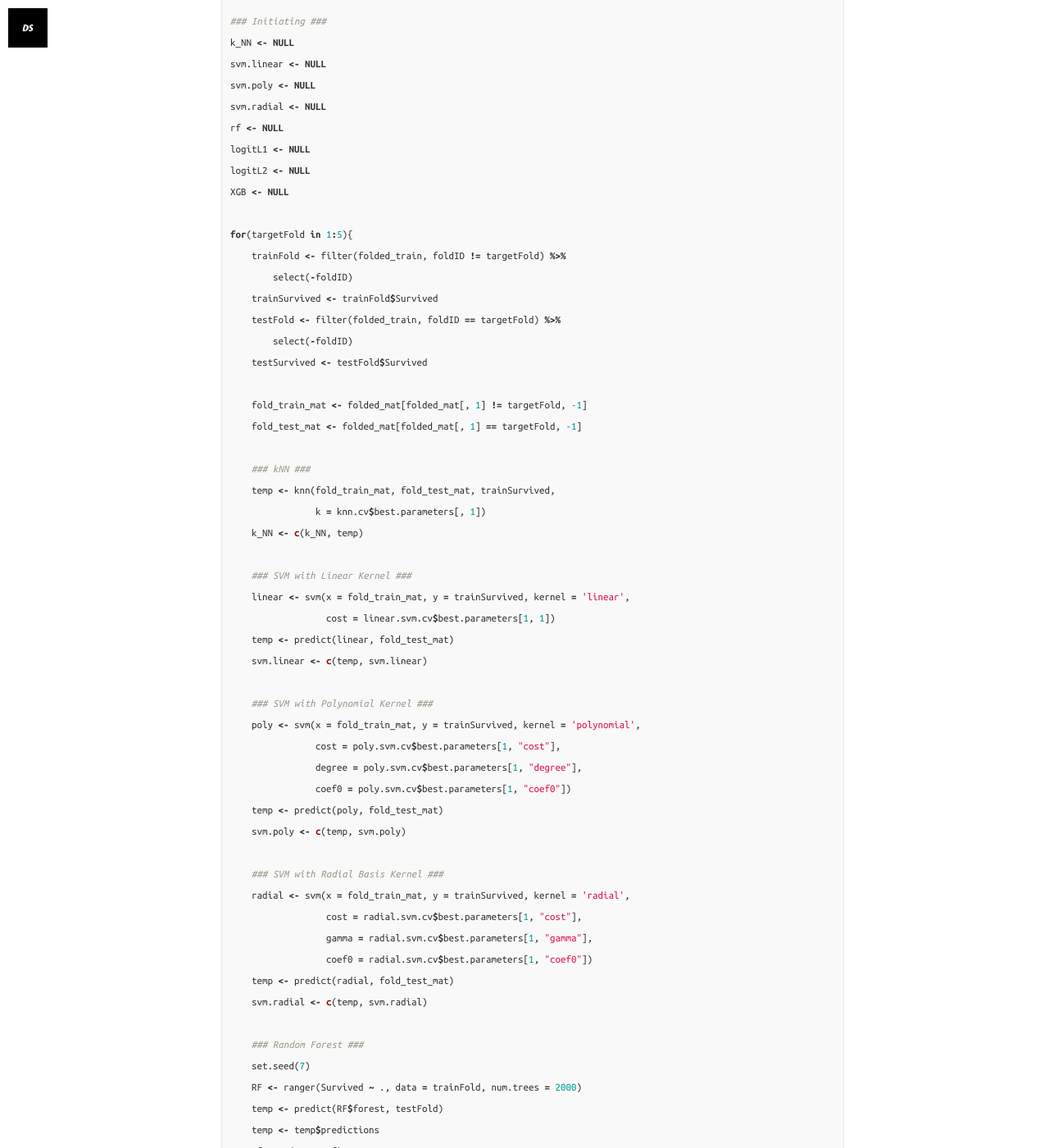
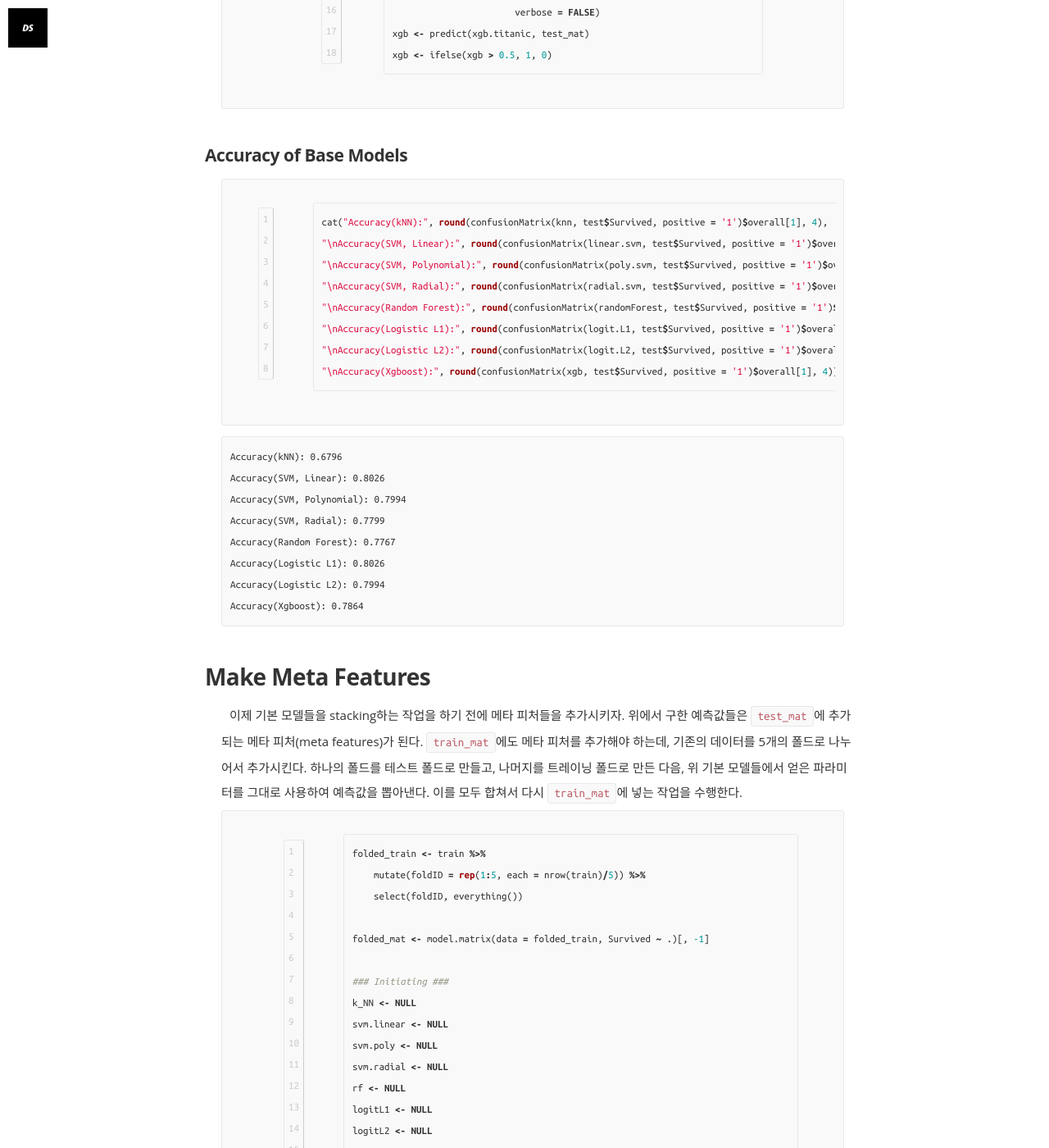
Before and after one commit to otzslayer/deprecated-blog, a Jekyll site: the page built from _posts/machine_learning/2016-12-31-stacked-generalization.md, in a window 1280 px wide and 1400 px high, scrolled down 7504 px. Shown: the whole window at 82% size. Built offline with Jekyll 4.4.1, drawn with Linux system fonts in a browser that asks for light colours; nearby versions of some CDN libraries; some web fonts are replaced; library files that are not in the unit come from our copies; some of the changed text lies outside the part shown.

Commit message:
New Post 161231

```diff
--- a/_includes/head.html
+++ b/_includes/head.html
@@ -42,6 +42,8 @@
   <link rel="stylesheet" href="//brick.a.ssl.fastly.net/Linux+Libertine:400,400i,700,700i/Open+Sans:400,400i,700,700i">
   <link href="//maxcdn.bootstrapcdn.com/font-awesome/4.2.0/css/font-awesome.min.css" rel="stylesheet">
 
+  <link href="/css/syntax.css" rel="stylesheet">
+
   <link rel="stylesheet" type="text/css" media="screen" href="{{ "/css/main.css"  | prepend: site.baseurl  }}" />
   <link rel="stylesheet" type="text/css" media="print" href="{{ "/css/print.css"  | prepend: site.baseurl  }}" />
 </head>
--- a/_posts/machine_learning/2016-12-31-stacked-generalization.md
+++ b/_posts/machine_learning/2016-12-31-stacked-generalization.md
@@ -21,7 +21,7 @@ categories: machine-learning
 원본 데이터에 약간의 전처리를 가했다. 결측값을 제거하기 위해 Interpolation을 수행하고, 약간의 Feature engineering을 한 후 필요한 칼럼만 남겨두었다.
 
 
-{% highlight r %}
+{% highlight r linenos %}
 library(readr)
 
 train <- read_csv(file = "data/titanic/train.csv")
@@ -33,7 +33,7 @@ test$Survived <- as.factor(test$Survived)
 헤당 데이터의 Sparse matrix를 만들기 위해서 `model.matrix()` 함수를 사용한다.
 
 
-{% highlight r %}
+{% highlight r linenos %}
 train_mat <- model.matrix(data = train, Survived ~ .)[, -1]
 test_mat <- model.matrix(data = test, Survived ~ .)[, -1]
 {% endhighlight %}
@@ -43,7 +43,7 @@ test_mat <- model.matrix(data = test, Survived ~ .)[, -1]
 Feature selection을 위해서 `Boruta` 패키지를 사용한다. Boruta algorithm은 Random forest의 wrapper로 포함되어 있는 Feature importance 기능과 굉장히 유사한데, 최근 Kaggle의 House price 예측 컴피티션에서 한 참가자가 사용한 것을 보고 알게 되었다. 제법 괜찮은 알고리즘으로 알고 있어서 사용했다.
 
 
-{% highlight r %}
+{% highlight r linenos %}
 library(Boruta)
 
 set.seed(7)
@@ -67,14 +67,14 @@ getSelectedAttributes(bor.result)
 {% endhighlight %}
 
 
-{% highlight r %}
+{% highlight r linenos %}
 plot(bor.result)
 {% endhighlight %}
 
 <img src="/assets/article_images/2016-12-31-stacked-generalization/unnamed-chunk-6-1.png" title="plot of chunk unnamed-chunk-6" alt="plot of chunk unnamed-chunk-6" width="576" style="display: block; margin: auto;" />
 
 
-{% highlight r %}
+{% highlight r linenos %}
 bor.result$finalDecision
 {% endhighlight %}
 
@@ -103,7 +103,7 @@ Levels: Tentative Confirmed Rejected
 {% endhighlight %}
 
 
-{% highlight r %}
+{% highlight r linenos %}
 train_mat <- train_mat[, getSelectedAttributes(bor.result)]
 test_mat <- test_mat[, getSelectedAttributes(bor.result)]
 {% endhighlight %}
@@ -126,7 +126,7 @@ test_mat <- test_mat[, getSelectedAttributes(bor.result)]
 ##### Base Model 1: kNN
 
 
-{% highlight r %}
+{% highlight r linenos %}
 library(e1071)
 library(class)
 
@@ -139,7 +139,7 @@ knn <- knn(train_mat, test_mat, factor(train$Survived), k = knn.cv$best.paramete
 ##### Base Model 2: SVM with Linear Kernel
 
 
-{% highlight r %}
+{% highlight r linenos %}
 doMC::registerDoMC(4)
 set.seed(7)
 linear.svm.cv <- tune.svm(x = train_mat, y = factor(train$Survived), kernel = "linear", cost = c(0.001, 0.01, 0.1, 1, 5, 10),
@@ -150,7 +150,7 @@ linear.svm <- predict(linear.svm.cv$best.model, test_mat)
 ##### Base Model 3: SVM with Polynomial Kernel
 
 
-{% highlight r %}
+{% highlight r linenos %}
 set.seed(7)
 poly.svm.cv <- tune.svm(x = train_mat, y = factor(train$Survived), kernel = "polynomial",
                      degree = c(2, 3, 4), coef0 = c(0.1, 0.5, 1, 2),
@@ -162,7 +162,7 @@ poly.svm <- predict(poly.svm.cv$best.model, test_mat)
 ##### Base Model 4: SVM with Radial Kernel
 
 
-{% highlight r %}
+{% highlight r linenos %}
 set.seed(7)
 radial.svm.cv <- tune.svm(x = train_mat, y = factor(train$Survived), kernel = "radial",
                      gamma = c(0.1, 0.5, 1, 2, 3), coef0 = c(0.1, 0.5, 1, 2),
@@ -174,7 +174,7 @@ radial.svm <- predict(radial.svm.cv$best.model, test_mat)
 ##### Base Model 5: Random Forest
 
 
-{% highlight r %}
+{% highlight r linenos %}
 library(ranger)
 
 set.seed(7)
@@ -188,7 +188,7 @@ randomForest <- randomForest$predictions
 ##### Base Model 6: Logistic Regression with L1 Regularization
 
 
-{% highlight r %}
+{% highlight r linenos %}
 library(glmnet)
 
 set.seed(7)
@@ -201,7 +201,7 @@ logit.L1 <- as.vector(ifelse(logit.L1 > 0.5, 1, 0))
 ##### Base Model 7: Logistic Regression with L2 Regularization
 
 
-{% highlight r %}
+{% highlight r linenos %}
 set.seed(7)
 logit_L2.cv <- cv.glmnet(x = train_mat, y = train$Survived, family = 'binomial',
                    alpha = 0)
@@ -212,7 +212,7 @@ logit.L2 <- as.vector(ifelse(logit.L2 > 0.5, 1, 0))
 ##### Base Model 8: Xgboost
 
 
-{% highlight r %}
+{% highlight r linenos %}
 library(xgboost)
 
 trCtrl <- trainControl(method = "repeatedcv", number = 10, allowParallel = TRUE)
@@ -228,7 +228,7 @@ xgb.grid <- expand.grid(nrounds = c(180, 200, 220),
 {% endhighlight %}
 
 
-{% highlight r %}
+{% highlight r linenos %}
 set.seed(7)
 doMC::registerDoMC(4)
 xgbTrain <- train(x = train_mat,
@@ -252,7 +252,7 @@ xgb <- ifelse(xgb > 0.5, 1, 0)
 ##### Accuracy of Base Models
 
 
-{% highlight r %}
+{% highlight r linenos %}
 cat("Accuracy(kNN):", round(confusionMatrix(knn, test$Survived, positive = '1')$overall[1], 4),
 "\nAccuracy(SVM, Linear):", round(confusionMatrix(linear.svm, test$Survived, positive = '1')$overall[1], 4),
 "\nAccuracy(SVM, Polynomial):", round(confusionMatrix(poly.svm, test$Survived, positive = '1')$overall[1], 4),
@@ -282,7 +282,7 @@ Accuracy(Xgboost): 0.7864
 
 
 
-{% highlight r %}
+{% highlight r linenos %}
 folded_train <- train %>%
     mutate(foldID = rep(1:5, each = nrow(train)/5)) %>%
     select(foldID, everything())
@@ -373,7 +373,7 @@ for(targetFold in 1:5){
 {% endhighlight %}
 
 
-{% highlight r %}
+{% highlight r linenos %}
 meta_train <- cbind(train_mat,
                     kNN = k_NN - 1,
                     LinearSVM = svm.linear - 1,
@@ -386,7 +386,7 @@ meta_train <- cbind(train_mat,
 {% endhighlight %}
 
 
-{% highlight r %}
+{% highlight r linenos %}
 meta_test <- cbind(test_mat,
                    kNN = as.numeric(knn) - 1,
                    LinearSVM = as.numeric(linear.svm) - 1,
@@ -403,7 +403,7 @@ meta_test <- cbind(test_mat,
 마지막으로 모델을 스택하는 작업만 남았다. 스택 모델은 위에서 가장 좋은 성능을 보인 **Logistic Regression with L1 Regularization**으로 만든다. 10-fold Cross Validation으로 적절한 `lambda`값을 찾도록 하자.
 
 
-{% highlight r %}
+{% highlight r linenos %}
 lambda <- exp(-seq(5, 6, length.out = 400))
 
 set.seed(7)
@@ -415,7 +415,7 @@ meta.pred <- as.vector(ifelse(meta.pred > 0.5, 1, 0))
 {% endhighlight %}
 
 
-{% highlight r %}
+{% highlight r linenos %}
 cat("Accuracy(Stacked Model):", round(confusionMatrix(meta.pred, test$Survived, positive = '1')$overall[1], 4))
 {% endhighlight %}
 
--- a/_sass/_syntax-highlighting.scss
+++ b/_sass/_syntax-highlighting.scss
@@ -65,3 +65,8 @@
     .vi    { color: #008080 } // Name.Variable.Instance
     .il    { color: #099 } // Literal.Number.Integer.Long
 }
+
+/* Make line numbers unselectable: excludes line numbers from copy-paste user ops */
+.highlight .lineno {-webkit-user-select: none;-moz-user-select: none; -o-user-select: none;}
+.lineno::-moz-selection {background-color: transparent;} /* Mozilla specific */
+.lineno::selection {background-color: transparent;} /* Other major browsers */
--- /dev/null
+++ b/css/syntax.css
@@ -0,0 +1,67 @@
+.highlight  { background: #ffffff; }
+.highlight .c { color: #999988; font-style: italic } /* Comment */
+.highlight .err { color: #a61717; background-color: #e3d2d2 } /* Error */
+.highlight .k { font-weight: bold } /* Keyword */
+.highlight .o { font-weight: bold } /* Operator */
+.highlight .cm { color: #999988; font-style: italic } /* Comment.Multiline */
+.highlight .cp { color: #999999; font-weight: bold } /* Comment.Preproc */
+.highlight .c1 { color: #999988; font-style: italic } /* Comment.Single */
+.highlight .cs { color: #999999; font-weight: bold; font-style: italic } /* Comment.Special */
+.highlight .gd { color: #000000; background-color: #ffdddd } /* Generic.Deleted */
+.highlight .gd .x { color: #000000; background-color: #ffaaaa } /* Generic.Deleted.Specific */
+.highlight .ge { font-style: italic } /* Generic.Emph */
+.highlight .gr { color: #aa0000 } /* Generic.Error */
+.highlight .gh { color: #999999 } /* Generic.Heading */
+.highlight .gi { color: #000000; background-color: #ddffdd } /* Generic.Inserted */
+.highlight .gi .x { color: #000000; background-color: #aaffaa } /* Generic.Inserted.Specific */
+.highlight .go { color: #888888 } /* Generic.Output */
+.highlight .gp { color: #555555 } /* Generic.Prompt */
+.highlight .gs { font-weight: bold } /* Generic.Strong */
+.highlight .gu { color: #aaaaaa } /* Generic.Subheading */
+.highlight .gt { color: #aa0000 } /* Generic.Traceback */
+.highlight .kc { font-weight: bold } /* Keyword.Constant */
+.highlight .kd { font-weight: bold } /* Keyword.Declaration */
+.highlight .kp { font-weight: bold } /* Keyword.Pseudo */
+.highlight .kr { font-weight: bold } /* Keyword.Reserved */
+.highlight .kt { color: #445588; font-weight: bold } /* Keyword.Type */
+.highlight .m { color: #009999 } /* Literal.Number */
+.highlight .s { color: #d14 } /* Literal.String */
+.highlight .na { color: #008080 } /* Name.Attribute */
+.highlight .nb { color: #0086B3 } /* Name.Builtin */
+.highlight .nc { color: #445588; font-weight: bold } /* Name.Class */
+.highlight .no { color: #008080 } /* Name.Constant */
+.highlight .ni { color: #800080 } /* Name.Entity */
+.highlight .ne { color: #990000; font-weight: bold } /* Name.Exception */
+.highlight .nf { color: #990000; font-weight: bold } /* Name.Function */
+.highlight .nn { color: #555555 } /* Name.Namespace */
+.highlight .nt { color: #000080 } /* Name.Tag */
+.highlight .nv { color: #008080 } /* Name.Variable */
+.highlight .ow { font-weight: bold } /* Operator.Word */
+.highlight .w { color: #bbbbbb } /* Text.Whitespace */
+.highlight .mf { color: #009999 } /* Literal.Number.Float */
+.highlight .mh { color: #009999 } /* Literal.Number.Hex */
+.highlight .mi { color: #009999 } /* Literal.Number.Integer */
+.highlight .mo { color: #009999 } /* Literal.Number.Oct */
+.highlight .sb { color: #d14 } /* Literal.String.Backtick */
+.highlight .sc { color: #d14 } /* Literal.String.Char */
+.highlight .sd { color: #d14 } /* Literal.String.Doc */
+.highlight .s2 { color: #d14 } /* Literal.String.Double */
+.highlight .se { color: #d14 } /* Literal.String.Escape */
+.highlight .sh { color: #d14 } /* Literal.String.Heredoc */
+.highlight .si { color: #d14 } /* Literal.String.Interpol */
+.highlight .sx { color: #d14 } /* Literal.String.Other */
+.highlight .sr { color: #009926 } /* Literal.String.Regex */
+.highlight .s1 { color: #d14 } /* Literal.String.Single */
+.highlight .ss { color: #990073 } /* Literal.String.Symbol */
+.highlight .bp { color: #999999 } /* Name.Builtin.Pseudo */
+.highlight .vc { color: #008080 } /* Name.Variable.Class */
+.highlight .vg { color: #008080 } /* Name.Variable.Global */
+.highlight .vi { color: #008080 } /* Name.Variable.Instance */
+.highlight .il { color: #009999 } /* Literal.Number.Integer.Long */
+
+/* Make line numbers unselectable: excludes line numbers from copy-paste user ops */
+.highlight .lineno {-webkit-user-select: none;-moz-user-select: none; -o-user-select: none;}
+.lineno::-moz-selection {background-color: transparent;} /* Mozilla specific */
+.lineno::selection {background-color: transparent;} /* Other major browsers */
+.highlight .lineno { color: #ccc; display:inline-block; padding: 0 5px; border-right:1px solid #ccc; }
+.highlight pre code { display: block; white-space: pre; overflow-x: auto; word-wrap: normal; }
```
